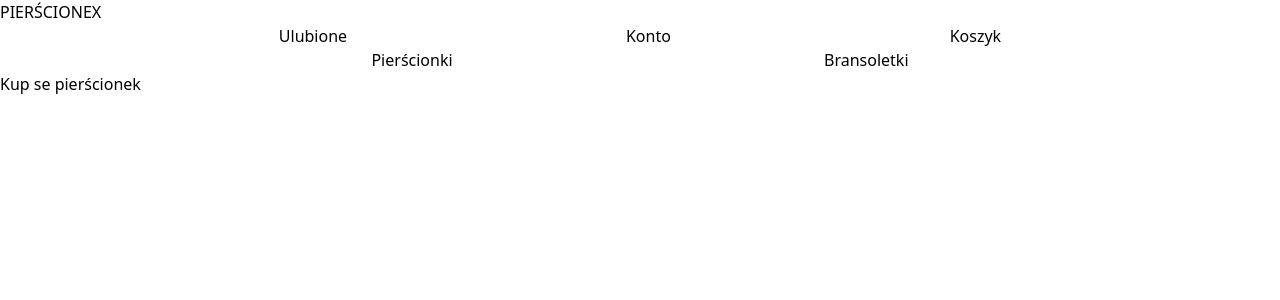
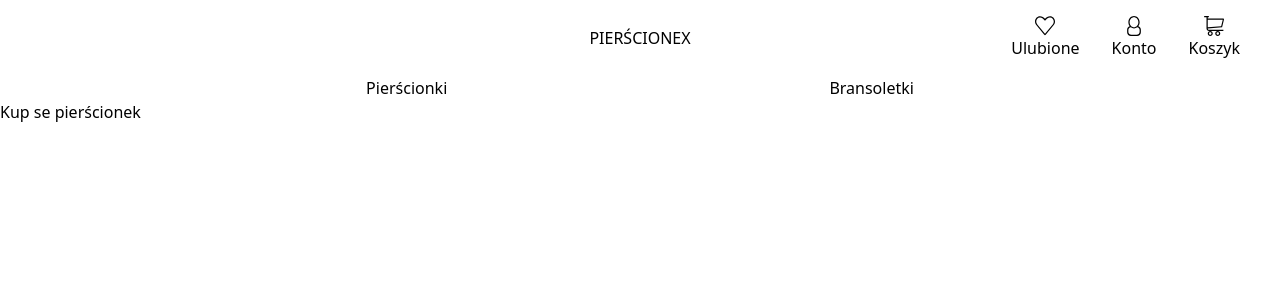
Before and after one commit to BartoszGolebiowski21/mineral-shop-frontend, a Next.js app in the folder mineral-shop-frontend/: page / in a window 1280 px wide. Shown: the top 300 px of the page. Built offline with nearby package versions, Linux system fonts and the light colour scheme.

Commit message:
base structure developed

```diff
--- a/mineral-shop-frontend/app/atoms/components/Header/Menu/Menu.tsx
+++ b/mineral-shop-frontend/app/atoms/components/Header/Menu/Menu.tsx
@@ -4,7 +4,7 @@ import NavButton from '../NavBar/components/NavButton';
 
 const Menu = () => {
   return (
-    <div className="nav-container">
+    <div className="menu-container">
       <NavButton href="/rings">
         Pierścionki
       </NavButton>
--- a/mineral-shop-frontend/app/atoms/components/Header/NavBar/NavBar.tsx
+++ b/mineral-shop-frontend/app/atoms/components/Header/NavBar/NavBar.tsx
@@ -5,11 +5,16 @@ import NavButtonsContainer from './components/NavButtonsContainer';
 
 const NavBar = () => {
   return (
-    <>
-      <MainLogo />
-      <NavButtonsContainer />
-    </>
-  )
+    <div className="flex items-center justify-between w-full px-6 py-4 relative">
+      <div className="absolute left-1/2 transform -translate-x-1/2" >
+        <MainLogo />
+      </div>
+
+      <div className="ml-auto">
+        <NavButtonsContainer />
+      </div>
+    </div>
+  );
 };
 
 export default NavBar;
--- a/mineral-shop-frontend/app/atoms/components/Header/NavBar/components/NavButtonsContainer.tsx
+++ b/mineral-shop-frontend/app/atoms/components/Header/NavBar/components/NavButtonsContainer.tsx
@@ -1,22 +1,29 @@
 import React from 'react'
-import NavButton from './NavButton'
+import NavButton from './NavButton';
+import HeartIcon from '@/assets/svg-iconts/HeartIcon';
+import PersonIcon from '@/assets/svg-iconts/PersonIcon';
+import CartIcon from '@/assets/svg-iconts/CartIcon';
+
 
 const NavButtonsContainer = () => {
   return (
     <div className="nav-container">
       <NavButton href="/wishlist">
+        <HeartIcon />
         Ulubione
       </NavButton>
 
       <NavButton href="/account">
+        <PersonIcon />
         Konto
       </NavButton>
 
       <NavButton href="/cart">
+        <CartIcon />
         Koszyk
       </NavButton>
     </div>
   )
-}
+};
 
-export default NavButtonsContainer
+export default NavButtonsContainer;
--- a/mineral-shop-frontend/app/globals.css
+++ b/mineral-shop-frontend/app/globals.css
@@ -5,8 +5,20 @@
   color: black;
 }
 
-.nav-container {
+.menu-container {
   width: 100%;
   display: flex;
   justify-content: space-evenly;
 }
+
+.nav-container {
+  display: flex;
+}
+
+.nav-button {
+  display: flex;
+  flex-direction: column;
+  align-items: center;
+  padding-left: 1rem;
+  padding-right: 1rem;
+}
--- a/mineral-shop-frontend/app/test-route/page.tsx
+++ /dev/null
@@ -1,11 +0,0 @@
-import React from 'react';
-
-const page = () => {
-  return (
-    <div>
-      Hello world
-    </div>
-  )
-};
-
-export default page;
--- /dev/null
+++ b/mineral-shop-frontend/assets/svg-iconts/CartIcon.tsx
@@ -0,0 +1,23 @@
+import React from 'react'
+
+const CartIcon = () => {
+  return (
+    <svg width="20px" height="20px" viewBox="0 0 32 32" version="1.1" xmlns="http://www.w3.org/2000/svg">
+
+        <title>cart-2</title>
+        <desc>Created with Sketch Beta.</desc>
+        <defs>
+
+    </defs>
+        <g id="Page-1" stroke="none" strokeWidth="1" fill="none" fillRule="evenodd">
+            <g id="Icon-Set" transform="translate(-516.000000, -723.000000)" fill="#000000">
+                <path d="M538,749 C539.104,749 540,749.896 540,751 C540,752.104 539.104,753 538,753 C536.896,753 536,752.104 536,751 C536,749.896 536.896,749 538,749 L538,749 Z M534,751 C534,753.209 535.791,755 538,755 C540.209,755 542,753.209 542,751 C542,748.791 540.209,747 538,747 C535.791,747 534,748.791 534,751 L534,751 Z M522,729 L546,729 L543.443,739.229 L522,741 L522,729 L522,729 Z M524,745 C522.896,745 522,744.104 522,743 L545,741 C545,741 548,728.875 548,728 C548,727.447 547.553,727 547,727 L522,727 L522,725 L523,725 C523.553,725 524,724.553 524,724 C524,723.448 523.553,723 523,723 L517,723 C516.447,723 516,723.448 516,724 C516,724.553 516.447,725 517,725 L520,725 L520,743 C520,745.209 521.791,747 524,747 L547,747 C547.031,747 547,746.009 547,745 L524,745 L524,745 Z M526,749 C527.104,749 528,749.896 528,751 C528,752.104 527.104,753 526,753 C524.896,753 524,752.104 524,751 C524,749.896 524.896,749 526,749 L526,749 Z M522,751 C522,753.209 523.791,755 526,755 C528.209,755 530,753.209 530,751 C530,748.791 528.209,747 526,747 C523.791,747 522,748.791 522,751 L522,751 Z">
+
+    </path>
+            </g>
+        </g>
+    </svg>
+  )
+}
+
+export default CartIcon
--- /dev/null
+++ b/mineral-shop-frontend/assets/svg-iconts/HeartIcon.tsx
@@ -0,0 +1,23 @@
+import React from 'react'
+
+const HeartIcon = () => {
+  return (
+    <svg width="20px" height="20px" viewBox="0 -0.5 32 32" version="1.1" xmlns="http://www.w3.org/2000/svg">
+
+        <title>heart-like</title>
+        <desc>Created with Sketch Beta.</desc>
+        <defs>
+
+    </defs>
+        <g id="Page-1" stroke="none" strokeWidth="1" fill="none" fillRule="evenodd">
+            <g id="Icon-Set" transform="translate(-100.000000, -880.000000)" fill="#000000">
+                <path d="M128,893.682 L116,908 L104,893.623 C102.565,891.629 102,890.282 102,888.438 C102,884.999 104.455,881.904 108,881.875 C110.916,881.851 114.222,884.829 116,887.074 C117.731,884.908 121.084,881.875 124,881.875 C127.451,881.875 130,884.999 130,888.438 C130,890.282 129.553,891.729 128,893.682 L128,893.682 Z M124,880 C120.667,880 118.145,881.956 116,884 C113.957,881.831 111.333,880 108,880 C103.306,880 100,884.036 100,888.438 C100,890.799 100.967,892.499 102.026,894.097 L114.459,909.003 C115.854,910.48 116.118,910.48 117.513,909.003 L129.974,894.097 C131.22,892.499 132,890.799 132,888.438 C132,884.036 128.694,880 124,880 L124,880 Z">
+
+    </path>
+            </g>
+        </g>
+    </svg>
+  )
+}
+
+export default HeartIcon
--- /dev/null
+++ b/mineral-shop-frontend/assets/svg-iconts/PersonIcon.tsx
@@ -0,0 +1,22 @@
+
+const PersonIcon = () => {
+  return (
+    <svg width="20px" height="20px" viewBox="-5 0 32 32" version="1.1" xmlns="http://www.w3.org/2000/svg">
+
+        <title>user</title>
+        <desc>Created with Sketch Beta.</desc>
+        <defs>
+
+    </defs>
+        <g id="Page-1" stroke="none" strokeWidth="1" fill="none" fillRule="evenodd" >
+            <g id="Icon-Set" transform="translate(-365.000000, -307.000000)" fill="#000000">
+                <path d="M385,332.5 C385,334.985 382.802,337 380.091,337 L371.909,337 C369.198,337 367,334.985 367,332.5 L367,329.5 C367,327.374 368.613,325.604 370.775,325.133 C372.25,326.304 374.05,327 376,327 C377.95,327 379.75,326.304 381.225,325.133 C383.387,325.604 385,327.374 385,329.5 L385,332.5 L385,332.5 Z M369,317 C369,312.582 372.134,309 376,309 C379.866,309 383,312.582 383,317 C383,321.418 379.866,325 376,325 C372.134,325 369,321.418 369,317 L369,317 Z M382.951,323.353 C384.23,321.625 385,319.412 385,317 C385,311.478 380.971,307 376,307 C371.029,307 367,311.478 367,317 C367,319.412 367.77,321.625 369.049,323.353 C366.699,324.165 365,326.373 365,329 L365,333 C365,336.313 367.687,339 371,339 L381,339 C384.313,339 387,336.313 387,333 L387,329 C387,326.373 385.301,324.165 382.951,323.353 L382.951,323.353 Z">
+
+    </path>
+            </g>
+        </g>
+    </svg>
+  )
+}
+
+export default PersonIcon
```
Also changed, not shown: mineral-shop-frontend/app/atoms/components/Header/NavBar/components/MainLogo.tsx (+4 -3 lines).
